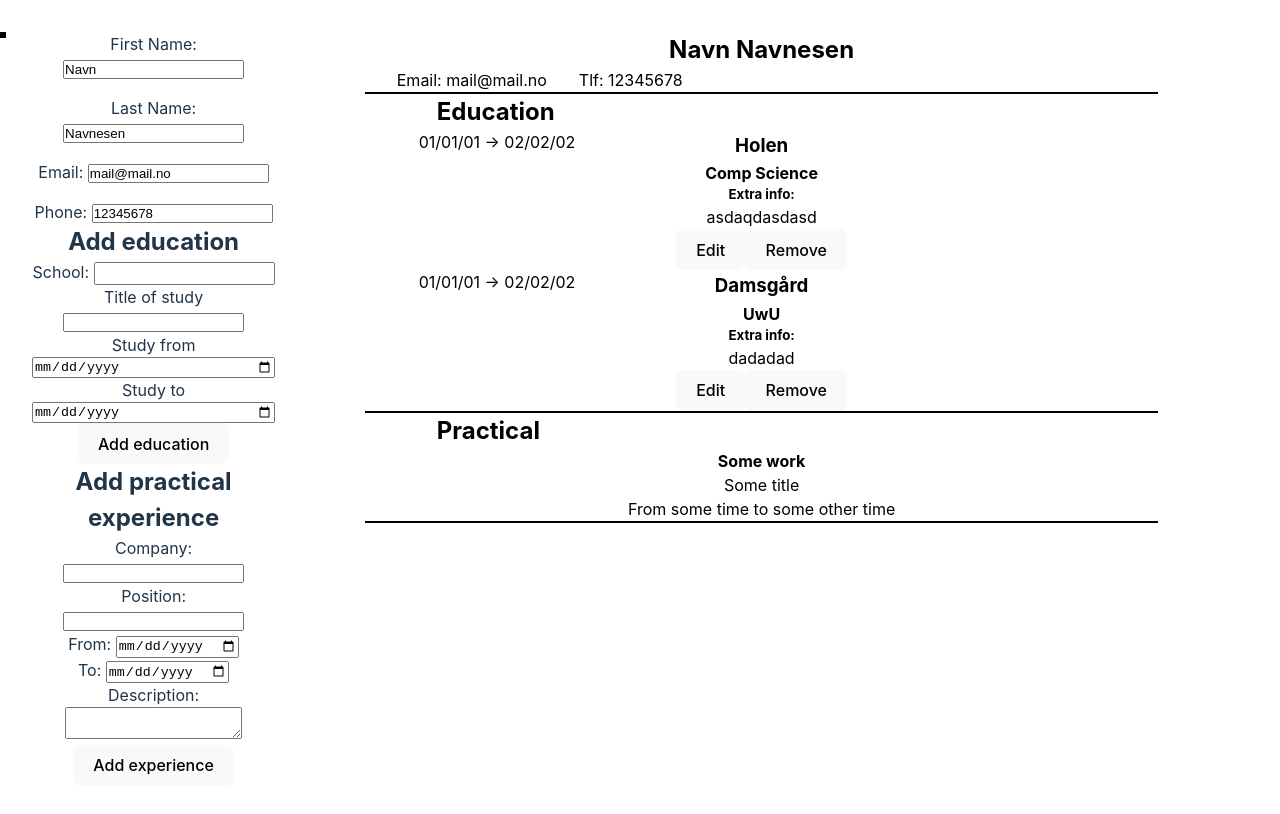
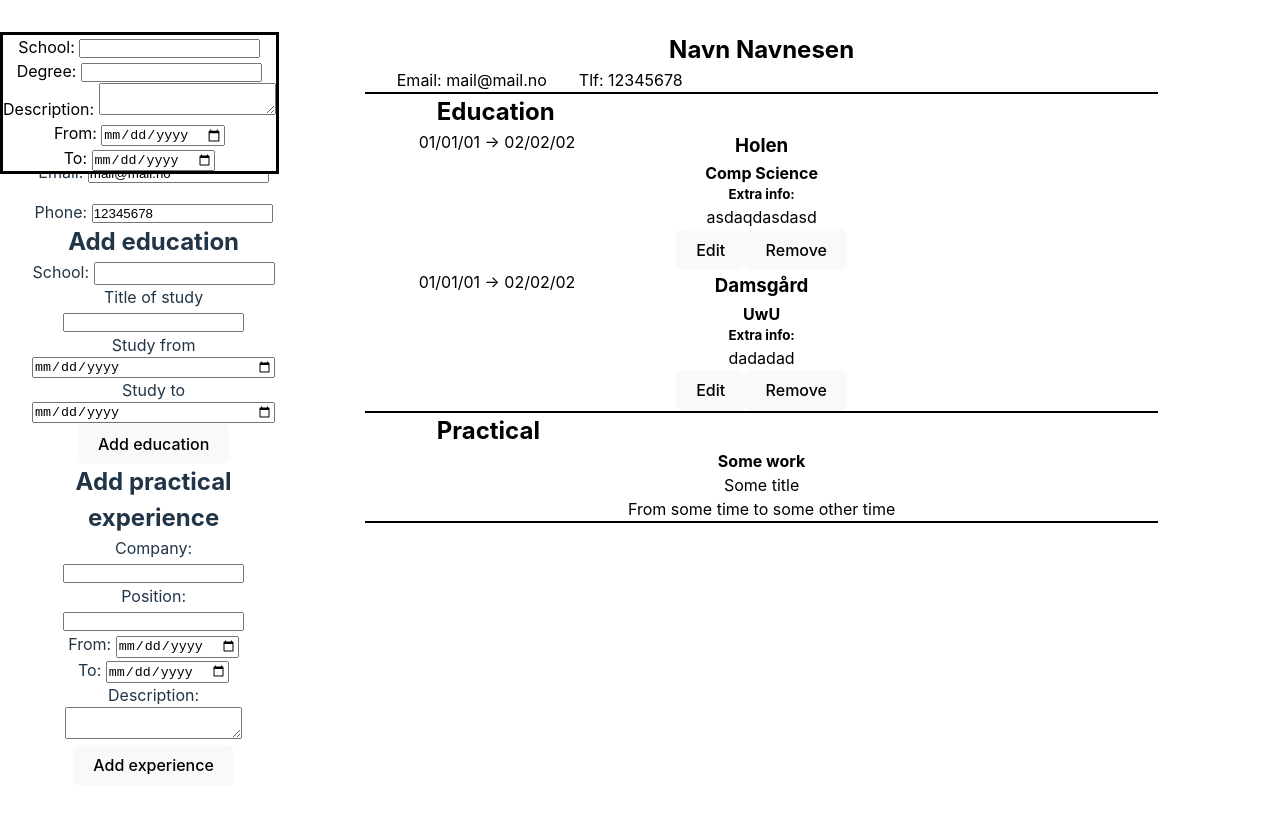
Before and after one commit to ATlexEide/cv-app, a React (Vite) app: page / in a window 1280 px wide. Shown: the top 814 px of the page. Built offline with nearby package versions, Linux system fonts and the light colour scheme.

Commit message:
Add inputs to dialog

```diff
--- a/src/Components/EditDialog.jsx
+++ b/src/Components/EditDialog.jsx
@@ -1,4 +1,5 @@
 import { useEffect } from "react";
+import Input from "./Input";
 
 function EditDialog({ card, dialogIsOpen }) {
   useEffect(() => {
@@ -8,7 +9,31 @@ function EditDialog({ card, dialogIsOpen }) {
   });
   return (
     <dialog id="editDialog">
-      <h1>{card.school}</h1>
+      <Input
+        label="School"
+        name={card.school}
+        value={card.school}
+        type="text"
+      />
+      <Input
+        label="Degree"
+        name={card.degree}
+        value={card.degree}
+        type="text"
+      />
+      <Input
+        label="Description"
+        name={card.desc}
+        value={card.desc}
+        type="textarea"
+      />
+      <Input
+        label="From"
+        name={card.timeFrom}
+        value={card.timeFrom}
+        type="date"
+      />
+      <Input label="To" name={card.timeTo} value={card.timeTo} type="date" />
     </dialog>
   );
 }
```
